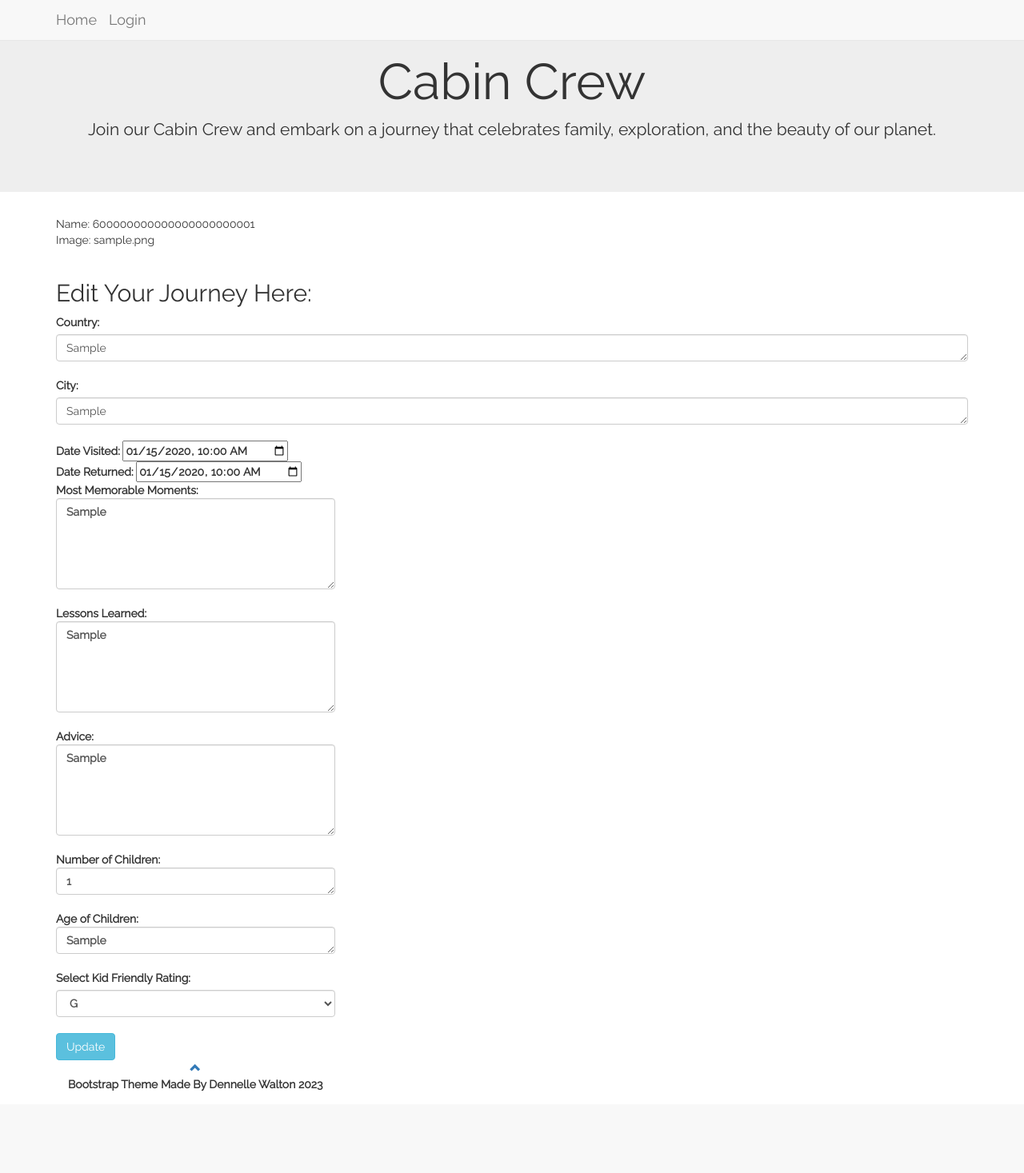
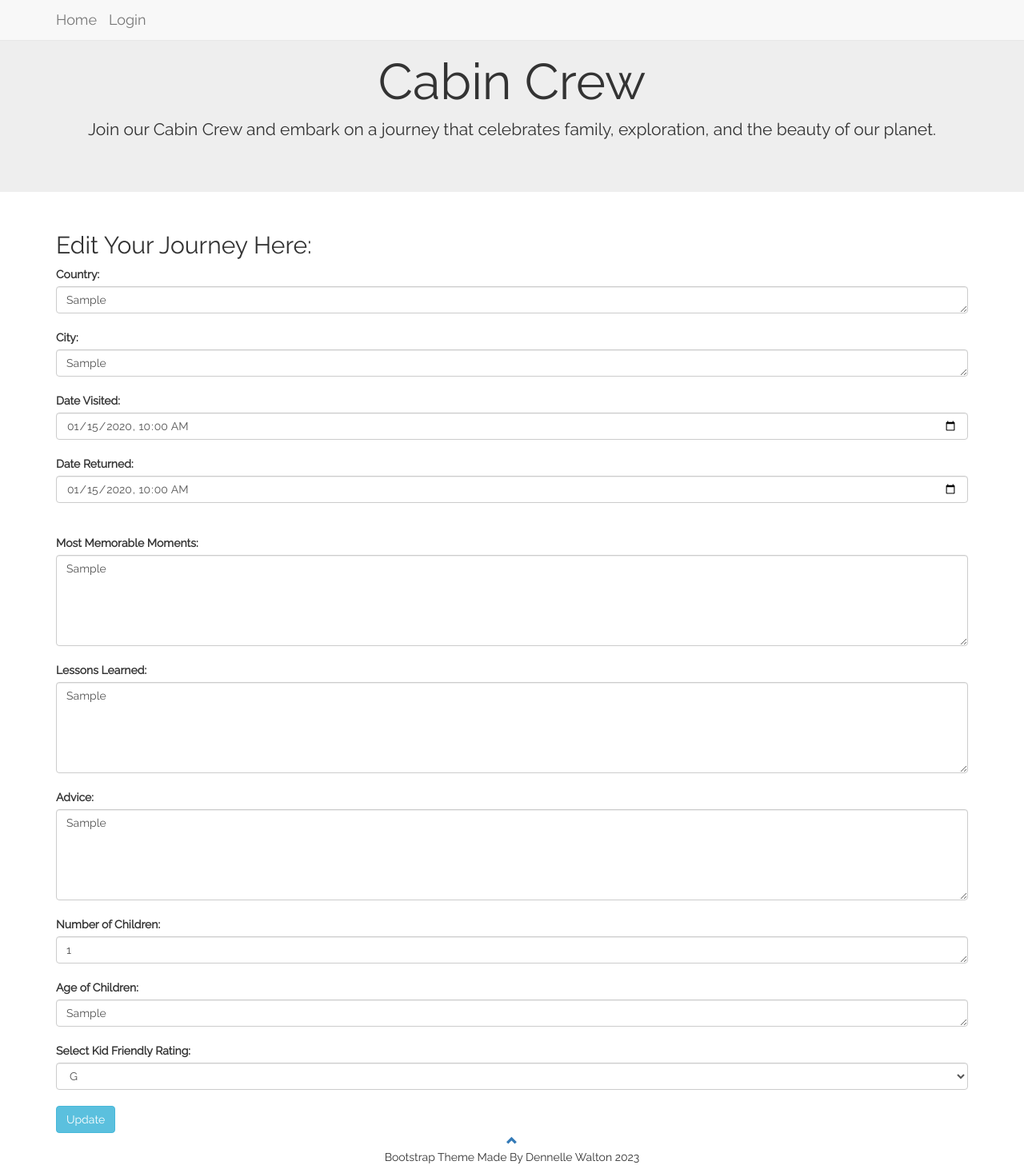
Before and after one commit to Dennelle/cabin-crew-app, a Node server app: template views/travels/edit.ejs in a window 1280 px wide. Shown: the whole page at 80% size. Before the commit the page ends 1365 px from the top, so only its background shows below. Run offline with Node 20, Linux system fonts and the light colour scheme; the template is opened without the code that fills it: values that come from a table or form of the project are taken from there, others are empty; tables that the repository leaves empty hold one stand-in row (values such as "Sample post"); some libraries are stand-ins or nearby versions.

Commit message:
cabin crew app complete

```diff
--- a/controllers/travels.js
+++ b/controllers/travels.js
@@ -15,6 +15,7 @@
     try {
     console.log(req.params.id)
     const travelDocument = await Travel.findById(req.params.id)
+    .populate("user")
     console.log(travelDocument)
     res.render("travels/show", {travel: travelDocument});
     } catch(err){
--- a/views/travels/edit.ejs
+++ b/views/travels/edit.ejs
@@ -15,9 +15,6 @@
 </head>
 
   <form class= "container" action="/travels/<%= travel._id %>?_method=PUT" method="POST">
-    <div>Name: <%= travel.user %> </div>
-    <div>Image: <%= travel.userAvatar %> </div>
-    <br>
     <h2>Edit Your Journey Here:</h2>
     <label>Country:</label>
     <br>
@@ -25,28 +22,29 @@
     <br>
     <label>City:</label>
     <br>
-    <textarea class="form-control" rows="1" id="comment" name="city" value=""><%= travel.city %></textarea>
+    <textarea class="form-control" rows="1" id="comment" name="city"><%= travel.city %></textarea>
     <br>
-    <label>Date Visited:
-    <input type="datetime-local" name="dateVisited" value="<%= travel.dateVisited.toISOString().slice(0,16) %>">
+    <label>Date Visited:</label>
+    <input class="form-control" rows="1" id="comment" type="datetime-local" name="dateVisited" value="<%= travel.dateVisited.toISOString().slice(0,16) %>">
     <br>
-    <div>Date Returned:
-    <input type="datetime-local" name="dateReturned" value="<%= travel.dateReturned.toISOString().slice(0,16) %>">
+    <label>Date Returned:</label>
+    <input class="form-control" rows="1" id="comment" type="datetime-local" name="dateReturned" value="<%= travel.dateReturned.toISOString().slice(0,16) %>">
     <br>
-    <div>Most Memorable Moments:</div>
-    <textarea class="form-control" rows="5" id="comment" name="memorableMoments" value=""><%= travel.memorableMoments %></textarea>
     <br>
-    <div>Lessons Learned:</div>
-    <textarea class="form-control" rows="5" id="comment" name="lessonsLearned" value=""><%= travel.lessonsLearned %></textarea>
+    <label>Most Memorable Moments:</label>
+    <textarea class="form-control" rows="5" id="comment" name="memorableMoments"><%= travel.memorableMoments %></textarea>
     <br>
-    <div>Advice:</div>
-    <textarea class="form-control" rows="5" id="comment" name="advice" value=""><%= travel.advice %></textarea>
+    <label>Lessons Learned:</label>
+    <textarea class="form-control" rows="5" id="comment" name="lessonsLearned"><%= travel.lessonsLearned %></textarea>
     <br>
-    <div>Number of Children:</div>
-    <textarea type="number" class="form-control" rows="1" id="comment" name="noChildren" value=""><%= travel.noChildren %></textarea>
+    <label>Advice:</label>
+    <textarea class="form-control" rows="5" id="comment" name="advice"><%= travel.advice %></textarea>
     <br>
-    <div>Age of Children:</div>
-    <textarea type="text" class="form-control" rows="1" id="comment" name="ageChildren" value=""><%= travel.ageChildren %></textarea>
+    <label>Number of Children:</label>
+    <textarea type="number" class="form-control" rows="1" id="comment" name="noChildren"><%= travel.noChildren %></textarea>
+    <br>
+    <label>Age of Children:</label>
+    <textarea type="text" class="form-control" rows="1" id="comment" name="ageChildren"><%= travel.ageChildren %></textarea>
     <br>
     <label for="kidFriendlyRating">Select Kid Friendly Rating:</label>
     <select class="form-control" rows="1" id="kidFriendlyRating" name="kidFriendlyRating">
--- a/views/travels/new.ejs
+++ b/views/travels/new.ejs
@@ -24,7 +24,7 @@
   <input class="form-control" rows="1" id="comment" type="text" name="city">
   <br>
   <label>Date Visited:</label>
-  <input class="form-control" rows="1" id="comment" type="date" name="dateVisited">
+  <input class="form-control" rows="1" id="comment" type="datetime" name="dateVisited">
   <br>
   <label>Date Returned:</label>
   <input class="form-control" rows="1" id="comment" type="date" name="dateReturned">
--- a/views/travels/show.ejs
+++ b/views/travels/show.ejs
@@ -17,8 +17,8 @@
 <div class="container">
 <% if (user) {%>
   <h3 class="text-center">Travel Review</h3>
-    <div>Name: <%= travel.userName %> </div>
-    <div>Image: <%= travel.userAvatar %> </div>
+    <div class="text-center"><img alt="avatar" src="<%= travel.user.avatar %>" referrerpolicy="no-referrer" class="img-rounded"></div>
+    <br>
     <div>Country: <%= travel.country %> </div>
     <div>City: <%= travel.city %></div>
     <div>Date Visited: <%= travel.dateVisited %> </div>
```
